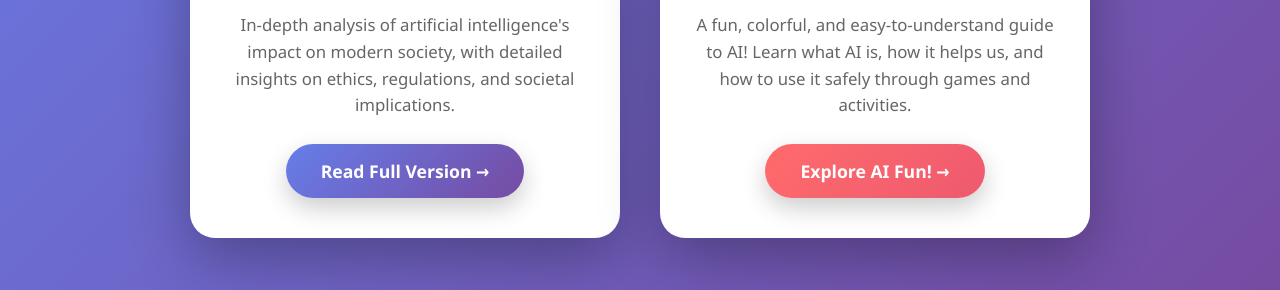
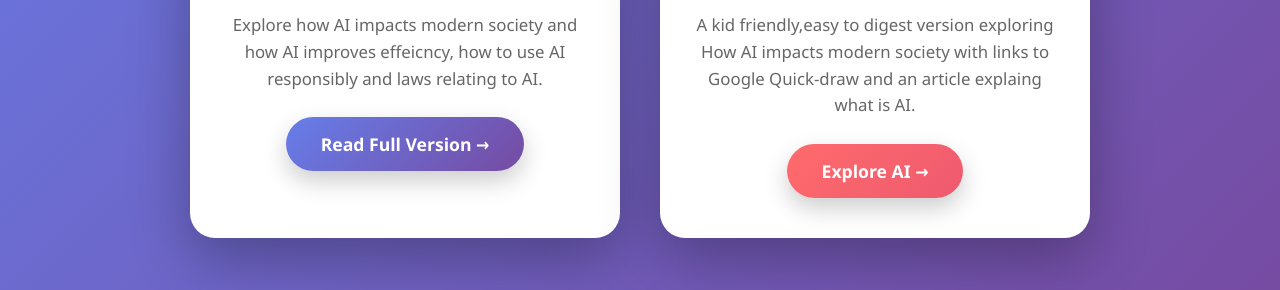
Before and after one commit to unpleckable/pypx.github.io, a plain HTML site: page index.html in a window 1280 px wide. Shown: the part 510-800 px from the top of the page. Drawn offline with Linux system fonts and the light colour scheme.

Commit message:
rewroded

```diff
--- a/index.html
+++ b/index.html
@@ -197,15 +197,15 @@
             <a href="adults" class="choice-card">
                 <span class="icon">👔</span>
                 <h2>For Adults</h2>
-                <p>In-depth analysis of artificial intelligence's impact on modern society, with detailed insights on ethics, regulations, and societal implications.</p>
+                <p>Explore how AI impacts modern society and how AI improves effeicncy, how to use AI responsibly and laws relating to AI.</p>
                 <span class="choice-btn">Read Full Version →</span>
             </a>
 
             <a href="kids" class="choice-card kids-card">
                 <span class="icon">🎨</span>
                 <h2>For Kids</h2>
-                <p>A fun, colorful, and easy-to-understand guide to AI! Learn what AI is, how it helps us, and how to use it safely through games and activities.</p>
-                <span class="choice-btn">Explore AI Fun! →</span>
+                <p>A kid friendly,easy to digest version exploring How AI impacts modern society with links to Google Quick-draw and an article explaing what is AI.</p>
+                <span class="choice-btn">Explore AI →</span>
             </a>
         </div>
 
```
